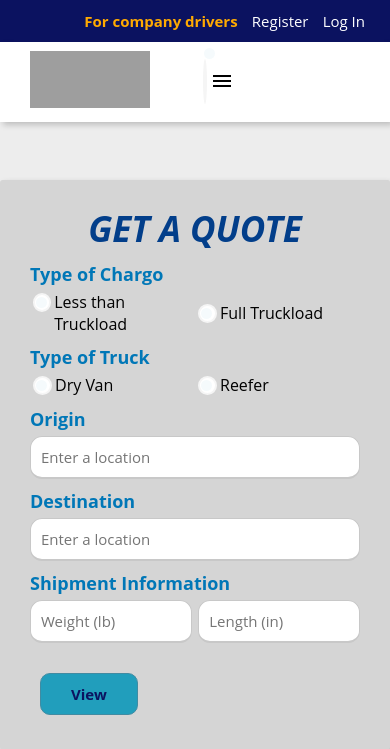
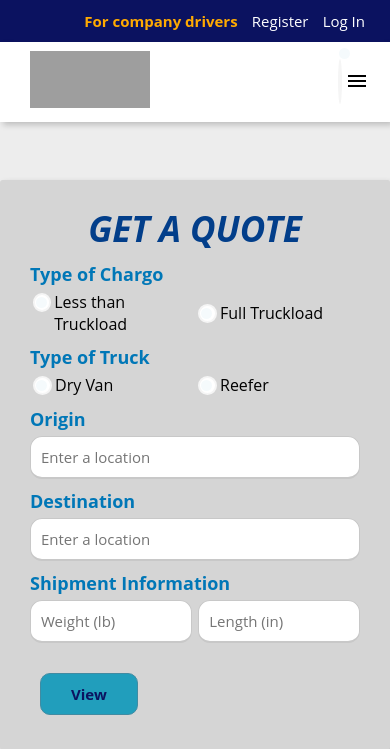
Before and after one commit to JCBallen/Saborit, a PHP site: page /Quote.php in a window 390 px wide. Shown: the top 749 px of the page. Run offline with PHP 8.4, Linux system fonts and the light colour scheme; some libraries are stand-ins or nearby versions; grey boxes are pictures that could not be loaded.

Commit message:
Update design.css

```diff
--- a/design.css
+++ b/design.css
@@ -2227,10 +2227,11 @@ ul.class  {
      }
 
      .btn-menu{
+         width: 25px;
          background:transparent;
          display: block;
          position: absolute;
-         right: -200px;
+         right: 30px;
          line-height: 80px;
          font-size: 30px;
          cursor: pointer;
```
